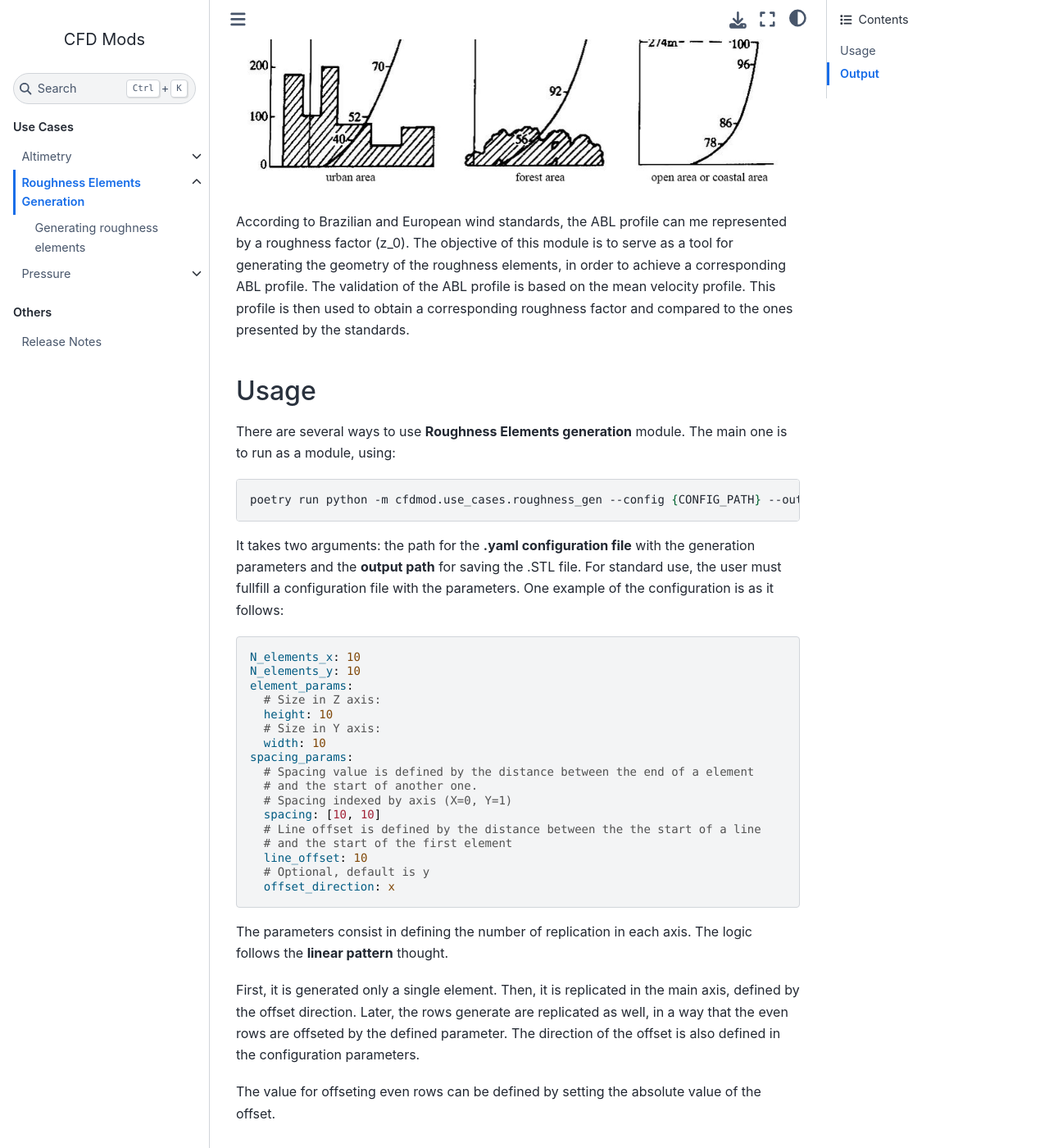
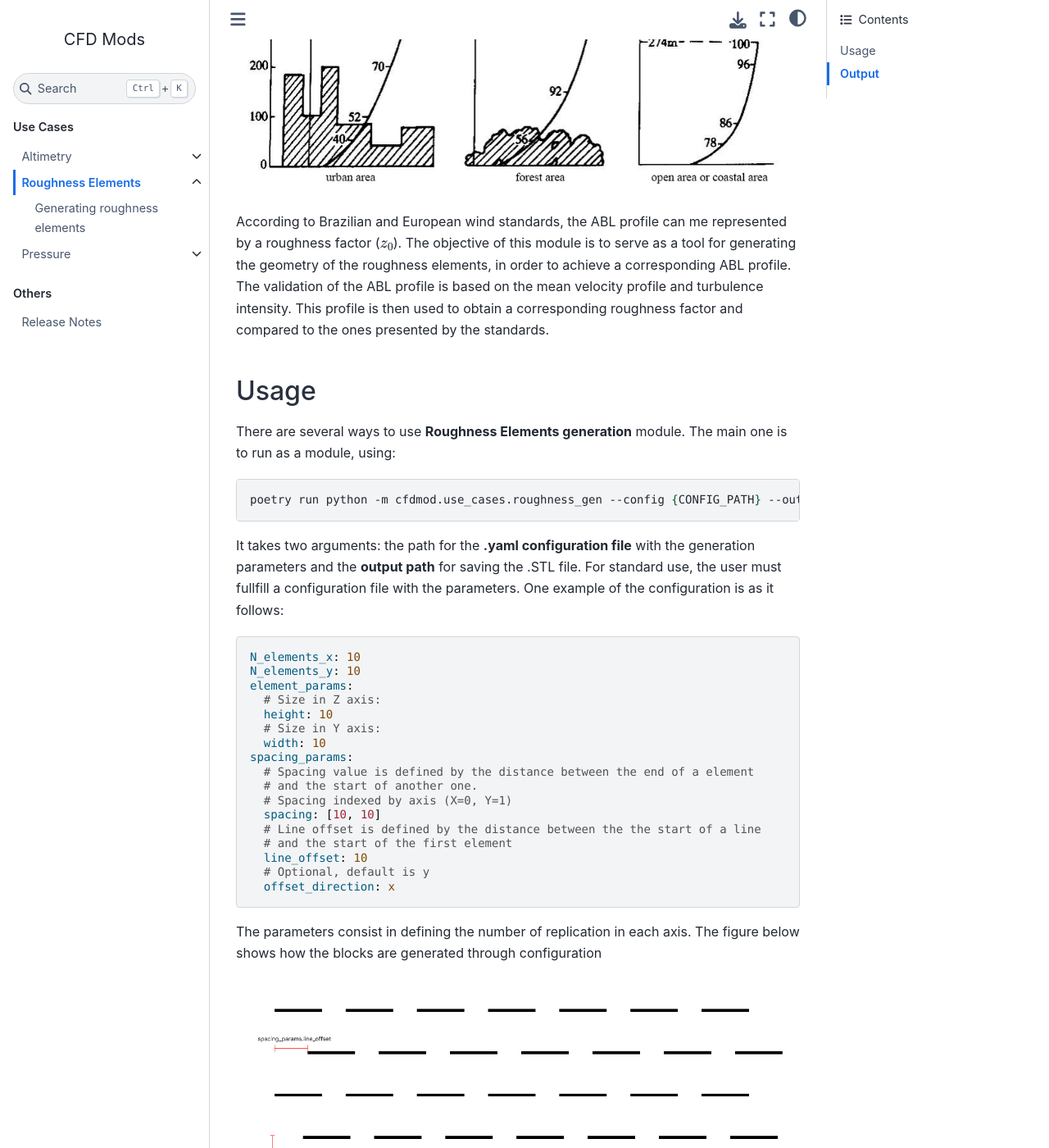
Before and after one commit to AeroSim-CFD/cfdmod, a Sphinx documentation site: the page built from docs/source/use_cases/roughness_gen/index.rst, in a window 1280 px wide and 1400 px high, scrolled down 906 px. Shown: the whole window at 82% size. Built offline with Sphinx 7.4.7 and the Sphinx Book theme 1.1.4, drawn with Linux system fonts in a browser that asks for light colours; some of the changed text lies outside the part shown.

Commit message:
Updated documentation of roughness module
- Added image of example on configuration
- Minor updates in text

```diff
--- a/docs/source/index.rst
+++ b/docs/source/index.rst
@@ -19,7 +19,7 @@ A brief list of the modules available can be found in the `Release notes <releas
    :hidden:
 
    Altimetry <use_cases/altimetry/index.rst>
-   Roughness Elements Generation <use_cases/roughness_gen/index.rst>
+   Roughness Elements <use_cases/roughness_gen/index.rst>
    Pressure <use_cases/pressure/index.rst>
 
 
--- a/docs/source/use_cases/roughness_gen/index.rst
+++ b/docs/source/use_cases/roughness_gen/index.rst
@@ -1,8 +1,8 @@
-*****************************
-Roughness Elements Generation
-*****************************
+******************
+Roughness Elements
+******************
 
-The **Roughness Elements Generation** module is used to generate the geometry of the roughness elements, used in CFD Simulations.
+The **Roughness Elements** module is used to generate the geometry of the roughness elements, used in CFD Simulations.
 These elements are used to represent the roughness of the terrain, just like how it is done in physical wind tunnels.
 
 A standard configuration of the objects used for representing atmospheric flow can be seen in the following image:
@@ -14,9 +14,9 @@ The following image shows this effect:
 
 .. figure:: /_static/roughness_gen/ABL.png
 
-According to Brazilian and European wind standards, the ABL profile can me represented by a roughness factor (z_0).
+According to Brazilian and European wind standards, the ABL profile can me represented by a roughness factor (:math:`z_0`).
 The objective of this module is to serve as a tool for generating the geometry of the roughness elements, in order to achieve a corresponding ABL profile.
-The validation of the ABL profile is based on the mean velocity profile.
+The validation of the ABL profile is based on the mean velocity profile and turbulence intensity.
 This profile is then used to obtain a corresponding roughness factor and compared to the ones presented by the standards.
 
 Usage
@@ -36,14 +36,10 @@ One example of the configuration is as it follows:
     :language: yaml
 
 The parameters consist in defining the number of replication in each axis.
-The logic follows the **linear pattern** thought.
+The figure below shows how the blocks are generated through configuration
 
-First, it is generated only a single element.
-Then, it is replicated in the main axis, defined by the offset direction.
-Later, the rows generate are replicated as well, in a way that the even rows are offseted by the defined parameter.
-The direction of the offset is also defined in the configuration parameters.
-
-The value for offseting even rows can be defined by setting the absolute value of the offset.
+.. figure:: /_static/roughness_gen/roughness_config.png
+   :width: 100%
 
 Output
 ^^^^^^
```
Also changed, not shown: docs/source/_static/roughness_gen/roughness_config.png (added).
